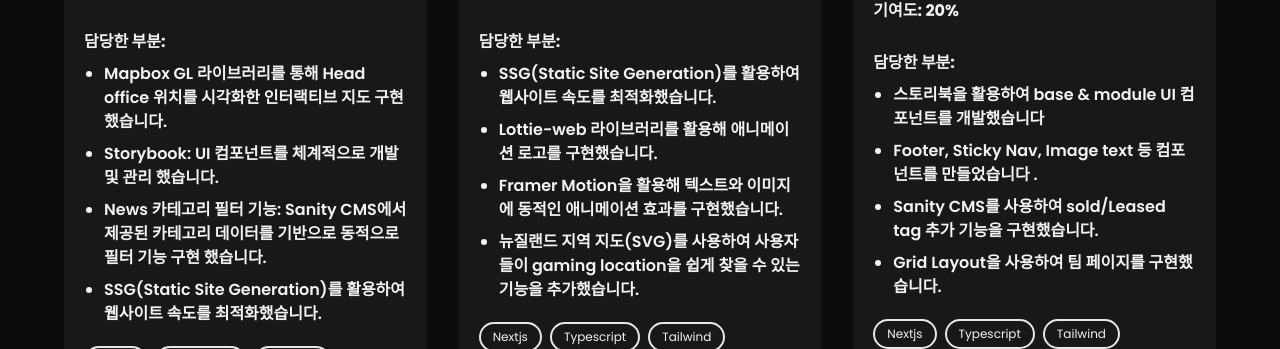
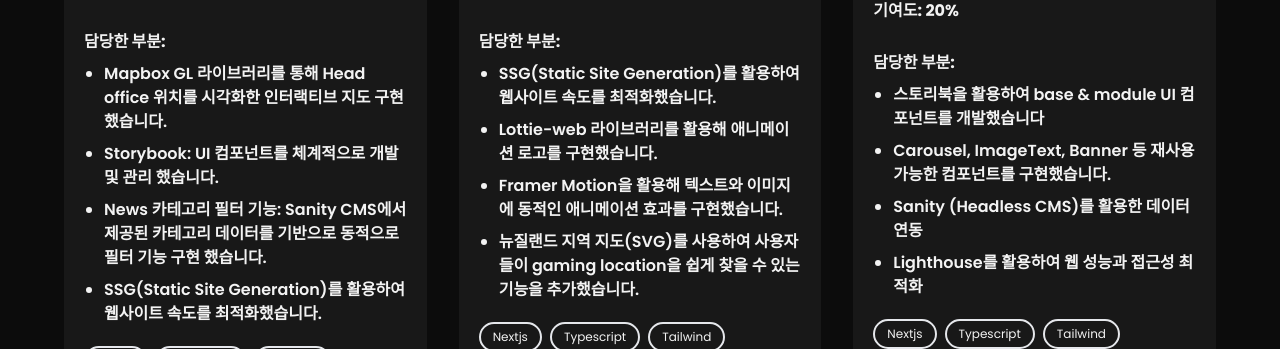
Before and after one commit to Graceyeo95/yeosujung-portfolio, a React (Vite) app: page / in a window 1280 px wide. Shown: the part 5494-5843 px from the top of the page. Built offline with nearby package versions, Linux system fonts and the light colour scheme.

Commit message:
change salus aviation data points

```diff
--- a/src/data/index.js
+++ b/src/data/index.js
@@ -329,9 +329,9 @@
     ],
     points: [
       '스토리북을 활용하여 base & module UI 컴포넌트를 개발했습니다',
-      'Footer, Sticky Nav, Image text 등 컴포넌트를 만들었습니다 .',
-      'Sanity CMS를 사용하여 sold/Leased tag 추가 기능을 구현했습니다.',
-      'Grid Layout을 사용하여 팀 페이지를 구현했습니다.',
+      'Carousel, ImageText, Banner 등 재사용 가능한 컴포넌트를 구현했습니다.',
+      'Sanity (Headless CMS)를 활용한 데이터 연동',
+      'Lighthouse를 활용하여 웹 성능과 접근성 최적화',
     ],
     image: salus,
     website_link: 'https://www.salusaviation.com/',
```
